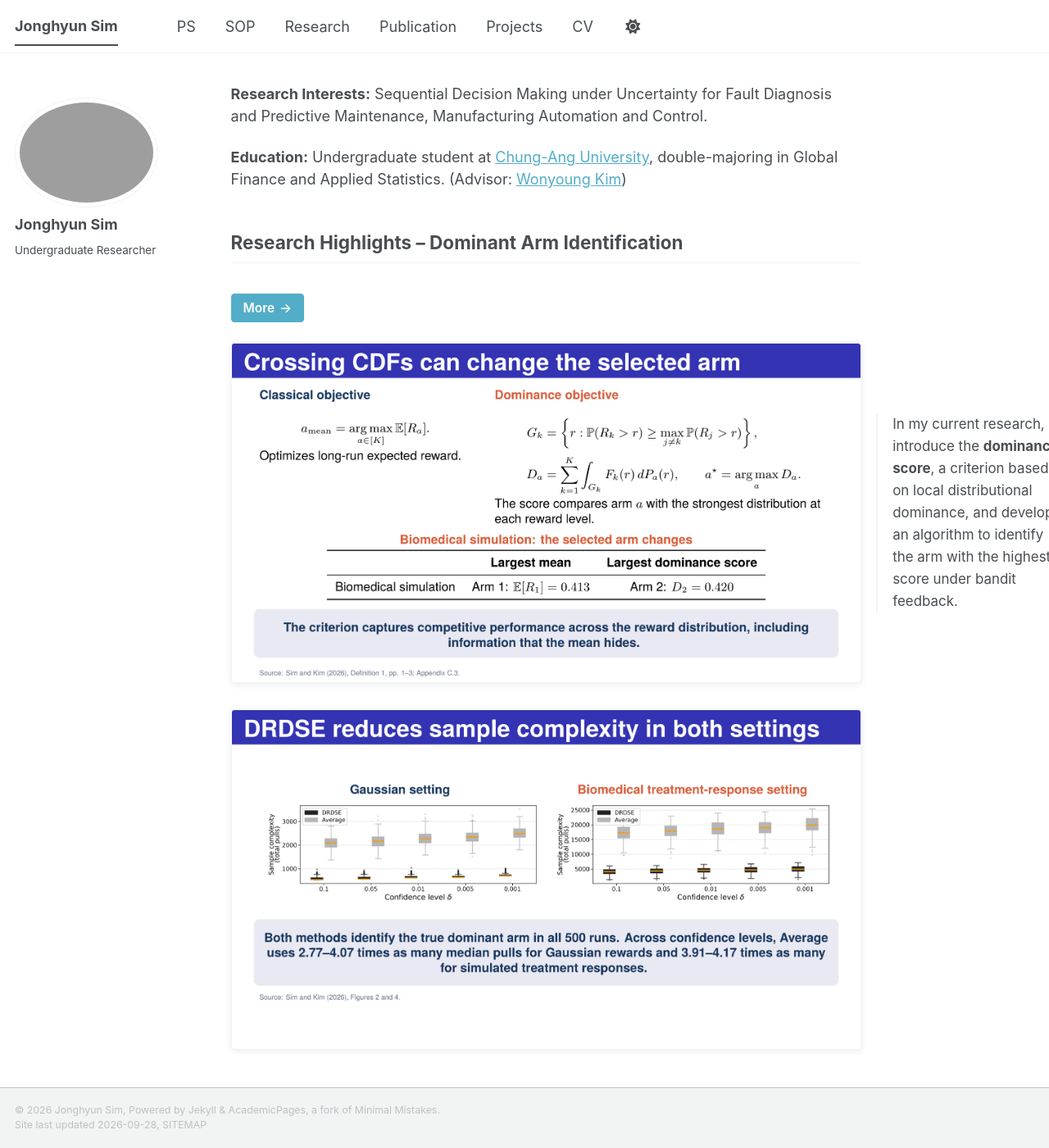
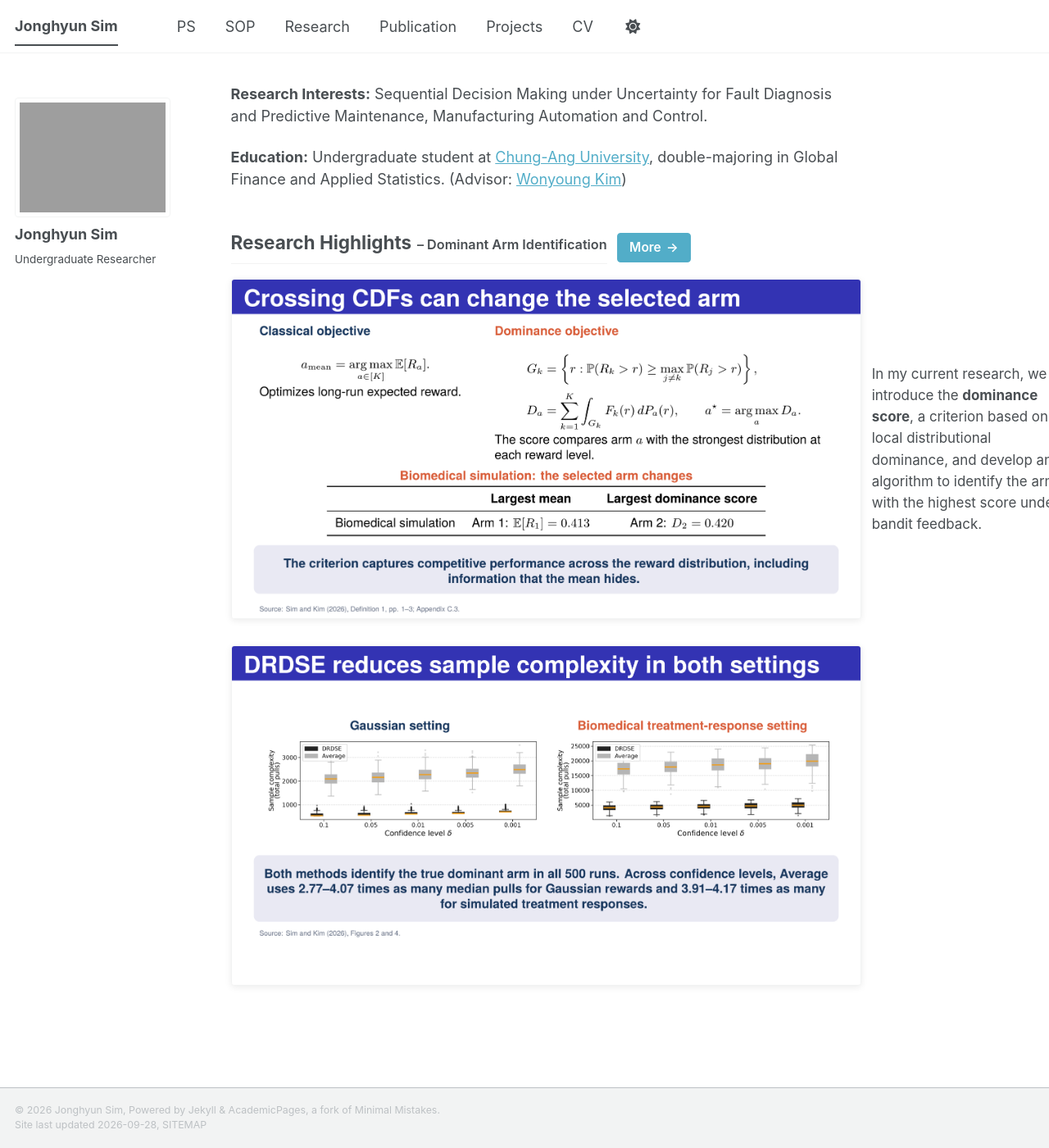
Before and after one commit to simjonghyun/simjonghyun.github.io, a Jekyll site: the page built from _pages/about.md, in a window 1280 px wide and 1400 px high. Shown: the whole window at 82% size. Built offline with Jekyll 4.4.1, drawn with Linux system fonts in a browser that asks for light colours; a style sheet for code colours, icons or effects is not loaded.

Commit message:
Update homepage profile and highlight styling
Use a slightly larger rectangular profile photo on the homepage and tighten the description beside the research figure.

```diff
--- a/_sass/layout/_about.scss
+++ b/_sass/layout/_about.scss
@@ -2,16 +2,49 @@
    ABOUT PAGE
    ========================================================================== */
 
+/* Keep the larger rectangular profile photo specific to the home page. */
+#main:has(.research-highlights) .author__avatar img {
+  border-radius: $border-radius;
+
+  @include breakpoint($large) {
+    max-width: 190px;
+  }
+}
+
 .research-highlights {
   margin-top: 2.75em;
+}
+
+.research-highlights__heading {
+  display: flex;
+  align-items: center;
+  gap: 0.7rem;
+  margin-bottom: 0.9em;
+  flex-wrap: wrap;
 
   h2 {
-    margin-bottom: 0.9em;
+    display: flex;
+    align-items: baseline;
+    gap: 0.3em;
+    margin: 0;
+    line-height: 1.25;
+
+    span {
+      color: var(--global-text-color);
+      font-size: 0.72em;
+      font-weight: 600;
+      white-space: nowrap;
+    }
+  }
+
+  .research-highlight__more {
+    flex: 0 0 auto;
+    margin: 0;
   }
 }
 
 .research-highlight-lead {
-  margin: 1.4em 0 1.8em;
+  margin: 1em 0 1.8em;
 
   .research-slide {
     width: 100%;
@@ -20,28 +53,12 @@
 }
 
 .research-highlight-lead__text {
-  margin-top: 1.2em;
-
-  h3 {
-    margin: 0 0 0.65em;
-    font-size: 1.2rem;
-    line-height: 1.3;
-  }
+  margin-top: 0.85em;
 
   p {
     margin: 0;
-    line-height: 1.6;
+    line-height: 1.55;
   }
-}
-
-.research-highlight-lead__label {
-  margin-bottom: 0.45em !important;
-  color: var(--global-link-color);
-  font-family: $sans-serif;
-  font-size: 0.72rem;
-  font-weight: 700;
-  letter-spacing: 0.08em;
-  text-transform: uppercase;
 }
 
 .research-highlight__more {
@@ -107,16 +124,16 @@
 }
 
 /*
- * Preserve the current image width and use only the free space on the right
- * for the description. Below 1280px, the text remains below the image.
+ * Preserve the image width and use the open space on the right for the copy.
+ * Below 1280px, the description moves below the image.
  */
 @media (min-width: 80em) {
   .research-highlight-lead {
     display: grid;
     grid-template-columns: minmax(0, 1fr) 13rem;
-    gap: 1rem;
+    gap: 0.7rem;
     align-items: center;
-    width: calc(100% + 14rem);
+    width: calc(100% + 13.7rem);
 
     .research-slide {
       width: 100%;
@@ -126,8 +143,6 @@
 
   .research-highlight-lead__text {
     margin-top: 0;
-    padding-left: 1rem;
-    border-left: 2px solid var(--global-border-color);
     font-size: 0.94rem;
   }
 }
@@ -137,8 +152,17 @@
     margin-top: 2em;
   }
 
-  .research-highlight-lead__text h3 {
-    font-size: 1.15rem;
+  .research-highlights__heading {
+    align-items: flex-start;
+    gap: 0.55rem;
+
+    h2 {
+      display: block;
+
+      span {
+        white-space: normal;
+      }
+    }
   }
 
   .research-slide {
```
